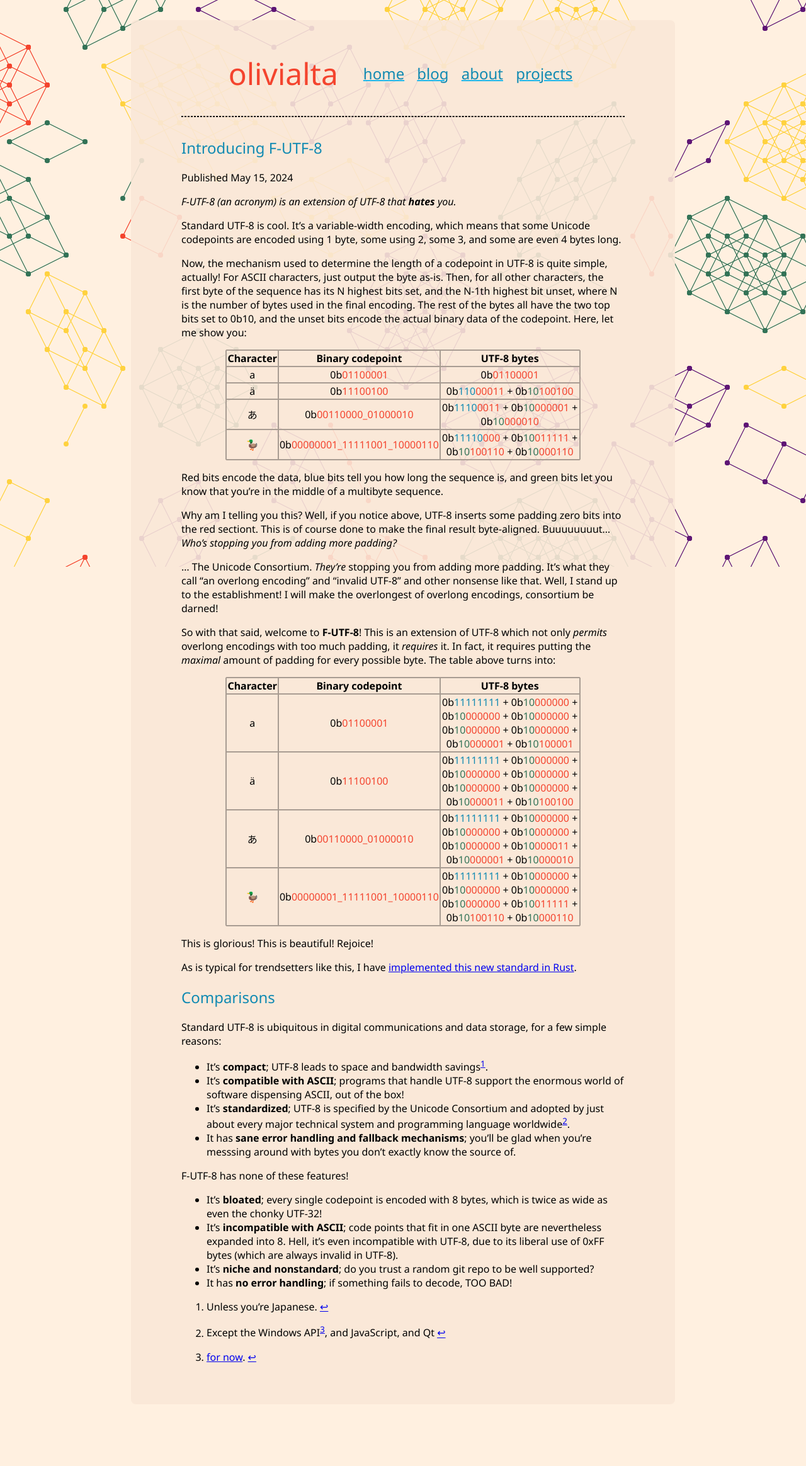
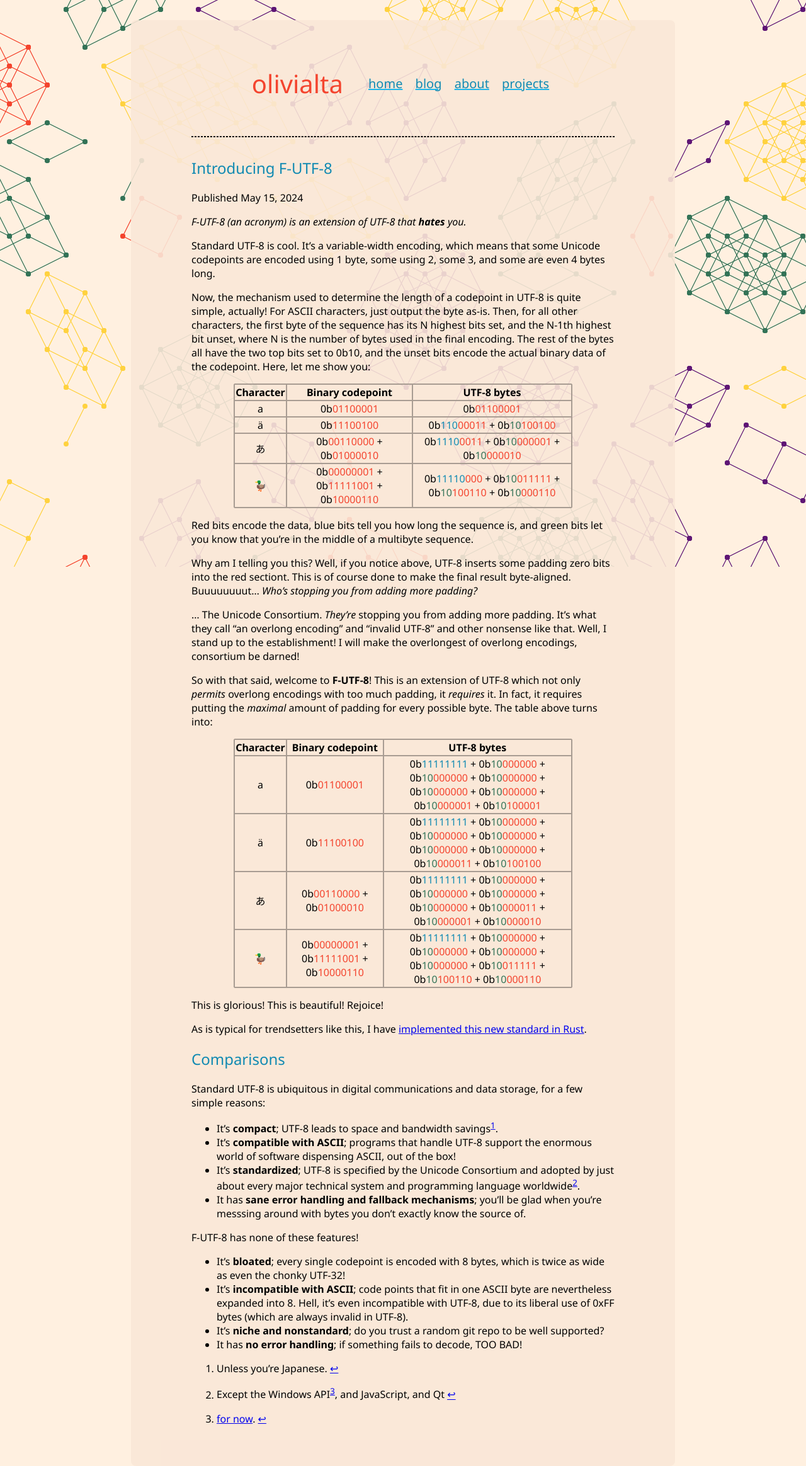
Before and after one commit to RocketRace/rocketrace.github.io, a Jekyll site: the page built from _posts/2024-05-15-f-utf-8.md, in a window 1280 px wide. Shown: the whole page at 63% size. Built offline with Jekyll 4.4.1, drawn with Linux system fonts in a browser that asks for light colours; before the commit the page ends 2262 px from its top, so only the background shows below that.

Commit message:
looks like mobile viewing is improved by 10000%

```diff
--- a/_includes/nav.html
+++ b/_includes/nav.html
@@ -1,4 +1,3 @@
-<header class="nav-header">
 <nav class="nav">
   {% comment %} <img class="nav-image" src="{{"/assets/images/icon.png" | relative_url }}" /> {% endcomment %}
   <h1 class="nav-title">
@@ -10,6 +9,5 @@
     <a href="{{ "/about" | relative_url }}" class="nav-link">about</a>
     <a href="{{ "/projects" | relative_url }}" class="nav-link">projects</a>
   </div>
-  </header>
+  </nav>
 <hr class="header-divider"/>
-</nav>
--- a/_layouts/default.html
+++ b/_layouts/default.html
@@ -27,11 +27,9 @@
     <canvas id="canvas">
       <!-- prerendered tiling image for nojs clients -->
     </canvas>
-    <div class="content-flex">
-      <main class="content">
-        {%- include nav.html -%}
-        {{ content }}
-      </main>
-    </div>
+    <main class="content">
+      {%- include nav.html -%}
+      {{ content }}
+    </main>
   </body>
 </html>
--- a/_posts/2024-05-15-f-utf-8.md
+++ b/_posts/2024-05-15-f-utf-8.md
@@ -24,9 +24,9 @@ and the unset bits encode the actual binary data of the codepoint. Here, let me
 |---
 | ä | 0b<span class=tomato>11100100</span> | 0b<span class=marine>110</span><span class=tomato>00011</span> + 0b<span class=foliage>10</span><span class=tomato>100100</span> |
 |---
-| あ | 0b<span class=tomato>00110000_01000010</span> | 0b<span class=marine>1110</span><span class=tomato>0011</span> + 0b<span class=foliage>10</span><span class=tomato>000001</span> + 0b<span class=foliage>10</span><span class=tomato>000010</span> |
+| あ | 0b<span class=tomato>00110000</span> + 0b<span class=tomato>01000010</span> | 0b<span class=marine>1110</span><span class=tomato>0011</span> + 0b<span class=foliage>10</span><span class=tomato>000001</span> + 0b<span class=foliage>10</span><span class=tomato>000010</span> |
 |---
-| 🦆 | 0b<span class=tomato>00000001_11111001_10000110</span> | 0b<span class=marine>11110</span><span class=tomato>000</span> + 0b<span class=foliage>10</span><span class=tomato>011111</span> + 0b<span class=foliage>10</span><span class=tomato>100110</span> + 0b<span class=foliage>10</span><span class=tomato>000110</span> |
+| 🦆 | 0b<span class=tomato>00000001</span> + 0b<span class=tomato>11111001</span> + 0b<span class=tomato>10000110</span> | 0b<span class=marine>11110</span><span class=tomato>000</span> + 0b<span class=foliage>10</span><span class=tomato>011111</span> + 0b<span class=foliage>10</span><span class=tomato>100110</span> + 0b<span class=foliage>10</span><span class=tomato>000110</span> |
 
 Red bits encode the data, blue bits tell you how long the sequence is, and green bits let you know
 that you're in the middle of a multibyte sequence.
@@ -50,9 +50,9 @@ amount of padding for every possible byte. The table above turns into:
 |---
 | ä | 0b<span class=tomato>11100100</span> | 0b<span class=marine>11111111</span> + 0b<span class=foliage>10</span><span class=tomato>000000</span> + 0b<span class=foliage>10</span><span class=tomato>000000</span> + 0b<span class=foliage>10</span><span class=tomato>000000</span> + 0b<span class=foliage>10</span><span class=tomato>000000</span> + 0b<span class=foliage>10</span><span class=tomato>000000</span> + 0b<span class=foliage>10</span><span class=tomato>000011</span> + 0b<span class=foliage>10</span><span class=tomato>100100</span> |
 |---
-| あ | 0b<span class=tomato>00110000_01000010</span> | 0b<span class=marine>11111111</span> + 0b<span class=foliage>10</span><span class=tomato>000000</span> + 0b<span class=foliage>10</span><span class=tomato>000000</span> + 0b<span class=foliage>10</span><span class=tomato>000000</span> + 0b<span class=foliage>10</span><span class=tomato>000000</span> + 0b<span class=foliage>10</span><span class=tomato>000011</span> + 0b<span class=foliage>10</span><span class=tomato>000001</span> + 0b<span class=foliage>10</span><span class=tomato>000010</span> |
+| あ | 0b<span class=tomato>00110000</span> + 0b<span class=tomato>01000010</span> | 0b<span class=marine>11111111</span> + 0b<span class=foliage>10</span><span class=tomato>000000</span> + 0b<span class=foliage>10</span><span class=tomato>000000</span> + 0b<span class=foliage>10</span><span class=tomato>000000</span> + 0b<span class=foliage>10</span><span class=tomato>000000</span> + 0b<span class=foliage>10</span><span class=tomato>000011</span> + 0b<span class=foliage>10</span><span class=tomato>000001</span> + 0b<span class=foliage>10</span><span class=tomato>000010</span> |
 |---
-| 🦆 | 0b<span class=tomato>00000001_11111001_10000110</span> | 0b<span class=marine>11111111</span> + 0b<span class=foliage>10</span><span class=tomato>000000</span> + 0b<span class=foliage>10</span><span class=tomato>000000</span> + 0b<span class=foliage>10</span><span class=tomato>000000</span> + 0b<span class=foliage>10</span><span class=tomato>000000</span> + 0b<span class=foliage>10</span><span class=tomato>011111</span> + 0b<span class=foliage>10</span><span class=tomato>100110</span> + 0b<span class=foliage>10</span><span class=tomato>000110</span> |
+| 🦆 | 0b<span class=tomato>00000001</span> + 0b<span class=tomato>11111001</span> + 0b<span class=tomato>10000110</span> | 0b<span class=marine>11111111</span> + 0b<span class=foliage>10</span><span class=tomato>000000</span> + 0b<span class=foliage>10</span><span class=tomato>000000</span> + 0b<span class=foliage>10</span><span class=tomato>000000</span> + 0b<span class=foliage>10</span><span class=tomato>000000</span> + 0b<span class=foliage>10</span><span class=tomato>011111</span> + 0b<span class=foliage>10</span><span class=tomato>100110</span> + 0b<span class=foliage>10</span><span class=tomato>000110</span> |
 
 This is glorious! This is beautiful! Rejoice!
 
--- a/assets/main.scss
+++ b/assets/main.scss
@@ -11,42 +11,36 @@ ${{ color.name }}: {{ color.hex }};
 }
 {% endfor %}
 
-// site header
-.nav-header {
-  display: flex;
-  flex-direction: column;
-}
-
-.nav {
+nav {
+  max-width: 100%;
   display: flex;
   flex-direction: row;
   height: 72px;
   align-items: center;
   justify-content: center;
+  padding: 1rem;
+}
+
+article {
+  padding: 0 1rem;
 }
 
 .header-divider {
-  margin: 2rem 0;
+  margin: 2rem 1rem;
   border-style: dashed;
-}
-
-.nav-image {
-  height: 72px;
-  margin-right: 1rem;
 }
 
 .nav-title {
   color: $tomato;
   margin-right: 2rem;
-  font-size: 3rem;
+  font-size: 2.5rem;
 }
 
 .nav-link {
   margin: 0 0.5rem;
-  font-size: 0.8rem;
+  font-size: 1.25rem;
   color: $marine;
   text-decoration: underline solid $aqua 2px;
-  font-size: 1.5rem;
 }
 
 .nav-link:hover {
@@ -101,7 +95,7 @@ body {
 }
 
 // Center the main content
-.content-flex {
+body {
   display: flex;
   flex-direction: column;
   align-items: center;
@@ -124,8 +118,7 @@ body {
 // responsiveness
 @media screen and (max-width: 849px) {
   .content {
-    width: fit-content;
-    padding: 2rem 3rem;
+    padding: 2rem 0;
   }
 }
 
@@ -143,6 +136,7 @@ table {
   border-spacing: 0;
   border-radius: 2px;
   margin: 0 10%;
+  overflow-x: scroll;
 }
 
 table, th, td {
```
Lines whose indentation alone changed are shown as unchanged.
